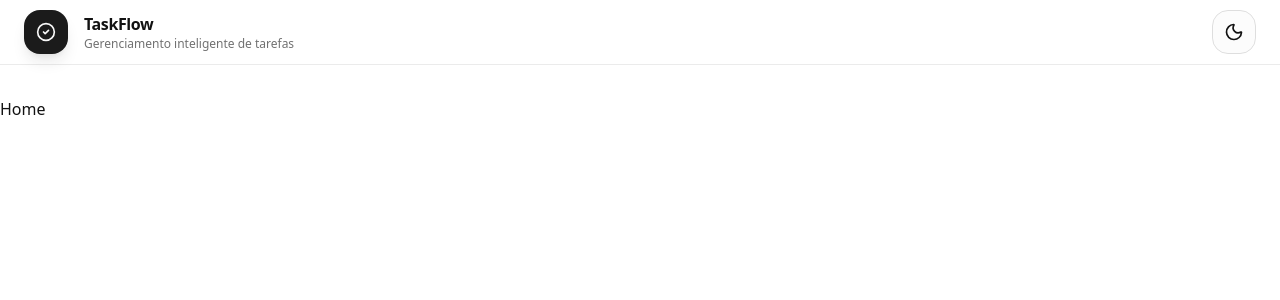
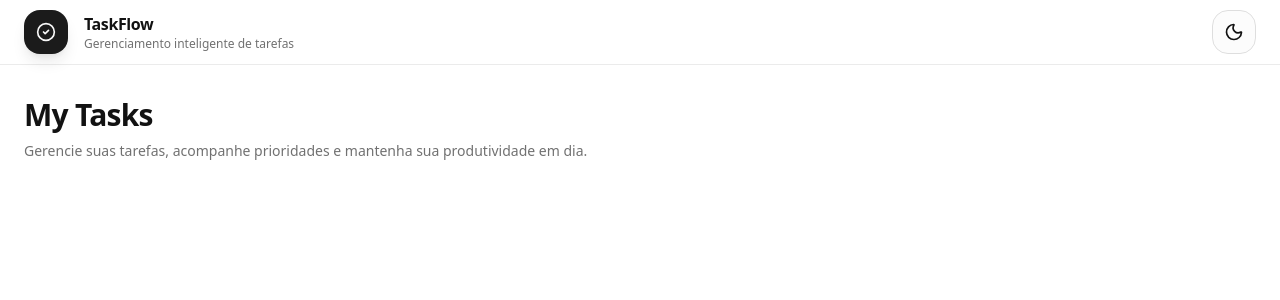
Before and after one commit to Matheus1415/taskflow, a React (Vite) app in the folder client/: page / in a window 1280 px wide. Shown: the top 300 px of the page. Built offline with nearby package versions, Linux system fonts and the light colour scheme.

Commit message:
feat: create task page

```diff
--- /dev/null
+++ b/client/src/pages/TaskHomePage/index.tsx
@@ -0,0 +1,18 @@
+export default function TaskHomePage() {
+    return (
+        <div className="flex flex-col gap-8 px-6">
+            <section className="flex flex-col gap-6 lg:flex-row lg:items-center lg:justify-between">
+                <div className="space-y-2">
+                    <h1 className="text-3xl font-bold tracking-tight">
+                        My Tasks
+                    </h1>
+
+                    <p className="text-sm text-muted-foreground">
+                        Gerencie suas tarefas, acompanhe prioridades e mantenha sua
+                        produtividade em dia.
+                    </p>
+                </div>
+            </section>
+        </div>
+    );
+}
--- a/client/src/routes/route.tsx
+++ b/client/src/routes/route.tsx
@@ -1,4 +1,5 @@
 import LayoutDefault from "@/layout";
+import TaskHomePage from "@/pages/TaskHomePage";
 import { BrowserRouter, Routes, Route } from "react-router";
 
 export function Router() {
@@ -6,7 +7,7 @@ export function Router() {
         <BrowserRouter>
             <Routes>
                 <Route path="/" element={<LayoutDefault />}>
-                    <Route index element={<h1>Home</h1>} />
+                    <Route index element={<TaskHomePage />} />
                 </Route>
             </Routes>
         </BrowserRouter>
```
